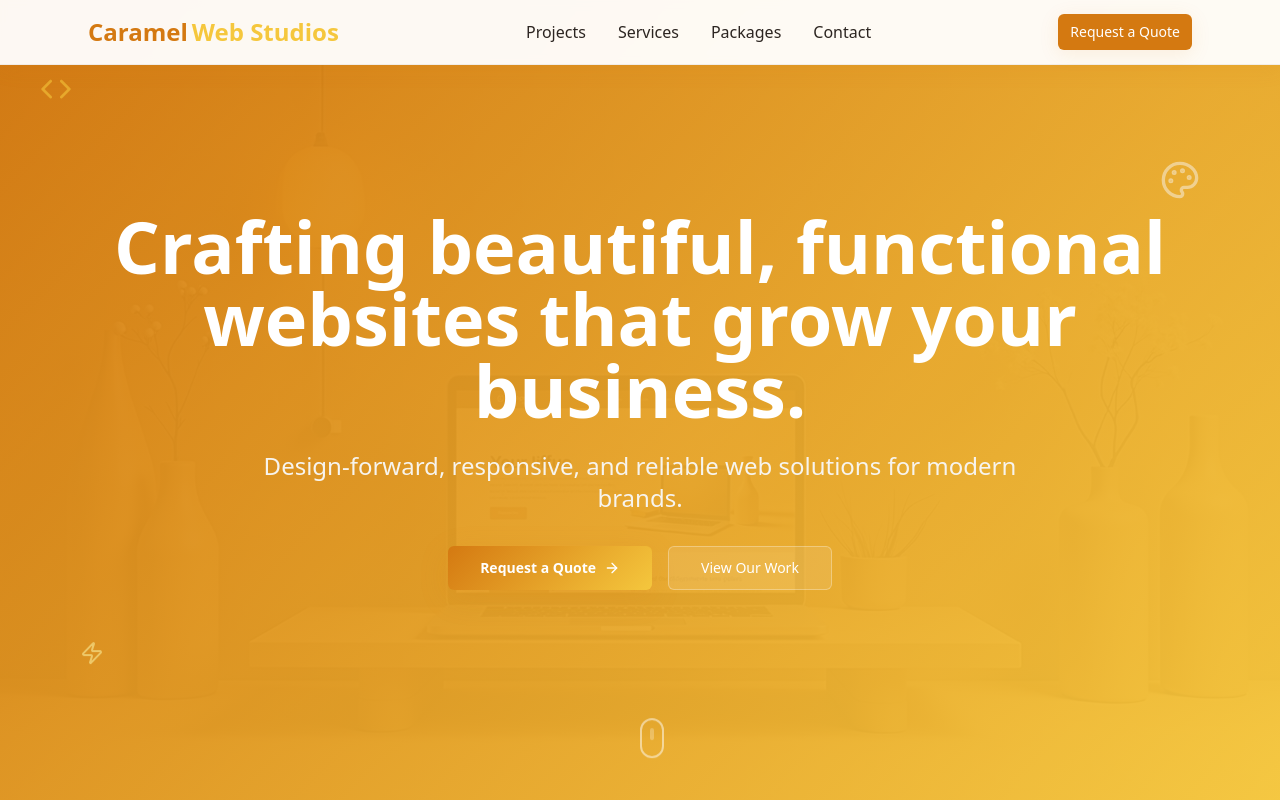
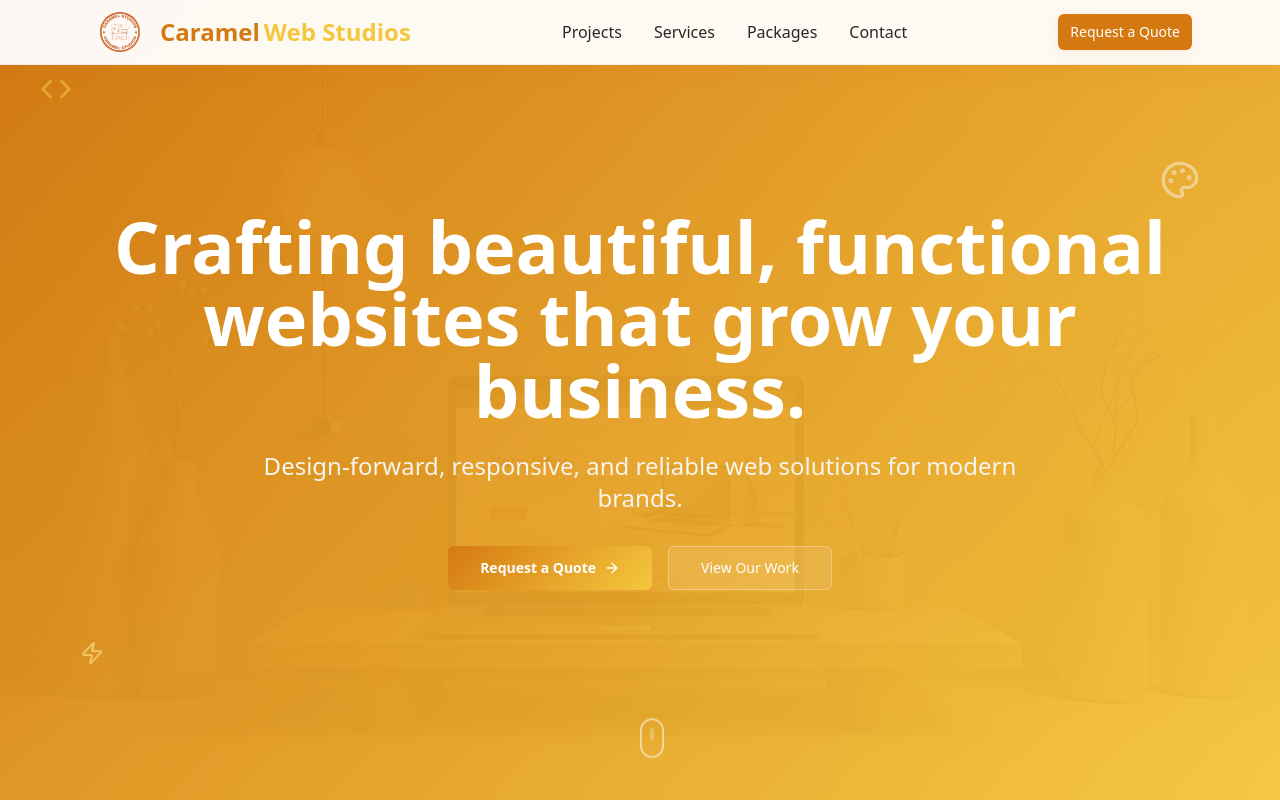
Before and after one commit to zarfishan20/caramel-web-workbench, a React (Vite) app: page / in a window 1280 px wide. Shown: the top 800 px of the page. Built offline with nearby package versions, Linux system fonts and the light colour scheme.

Commit message:
logo changes

```diff
--- a/src/components/Footer.tsx
+++ b/src/components/Footer.tsx
@@ -9,7 +9,7 @@ const Footer = () => {
           <div className="lg:col-span-2">
             <div className="flex items-center mb-6">
               <div className="text-3xl font-bold">
-                <span className="text-gold">Caramel</span>
+                <span className="text-caramel">Caramel</span>
                 <span className="text-white ml-2">Web Studios</span>
               </div>
             </div>
--- a/src/components/Header.tsx
+++ b/src/components/Header.tsx
@@ -2,6 +2,7 @@ import { Button } from "@/components/ui/button";
 import { useToast } from "@/hooks/use-toast";
 import { Menu, X } from "lucide-react";
 import { useState } from "react";
+import logo from "@/assets/logo.svg";
 const Header = () => {
   const [isMenuOpen, setIsMenuOpen] = useState(false);
   const {
@@ -50,10 +51,21 @@ const Header = () => {
         <div className="flex items-center justify-between h-16">
           {/* Logo */}
           <div className="flex items-center">
-            <div className="text-2xl font-bold">
+               <a href="/" className="flex items-center space-x-2">
+              <img
+                src={logo}
+                alt="Caramel Web Studios"
+                className="h-10 w-auto"
+              />
+                {/* Text logo - hidden on mobile */}
+              <span className="hidden sm:block font-bold text-xl text-caramel">
+               <div className="text-2xl font-bold">
               <span className="text-caramel">Caramel</span>
               <span className="text-gold ml-1">Web Studios</span>
             </div>
+              </span>
+            </a>
+
           </div>
 
           {/* Desktop Navigation */}
```
Also changed, not shown: src/assets/logo.svg (added).
